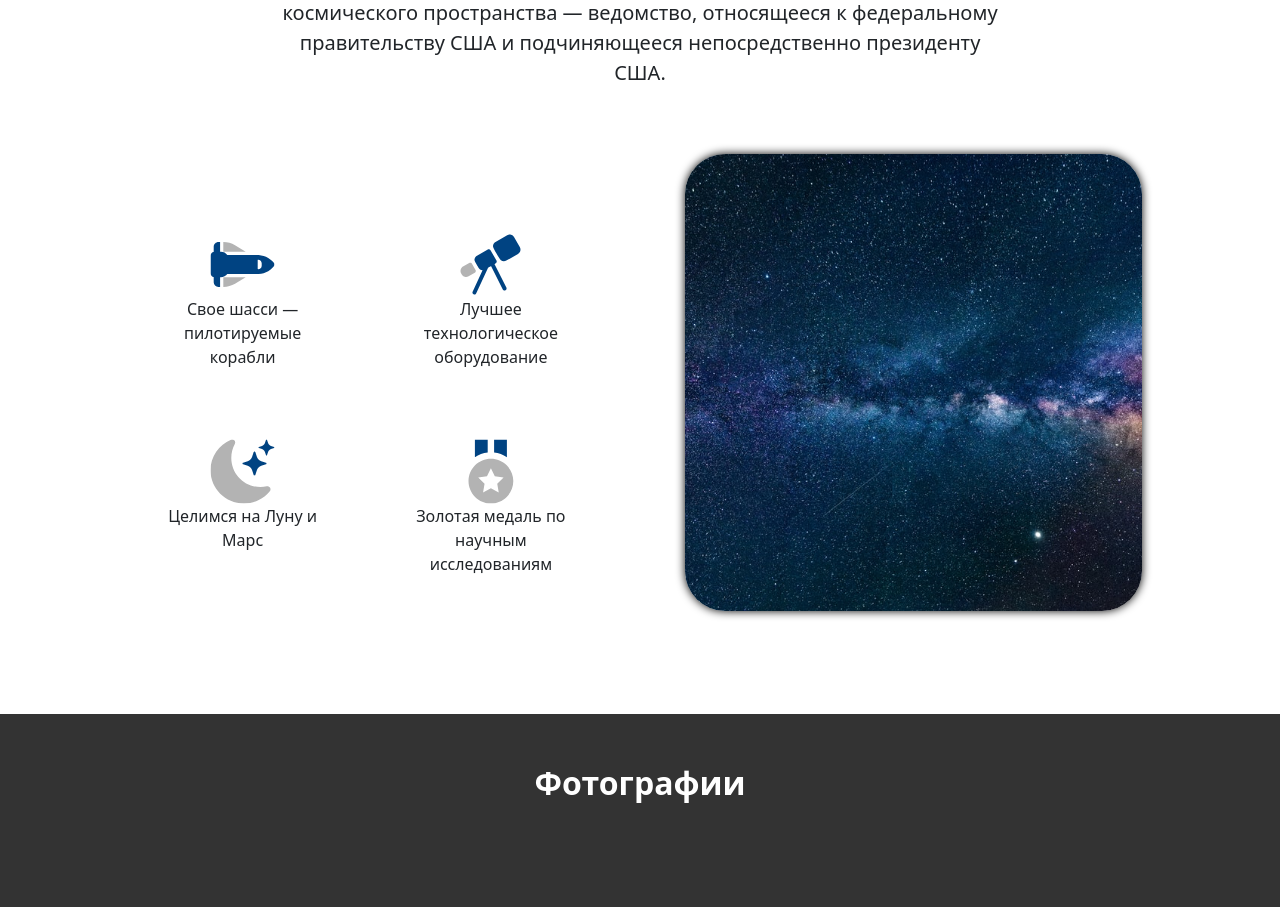
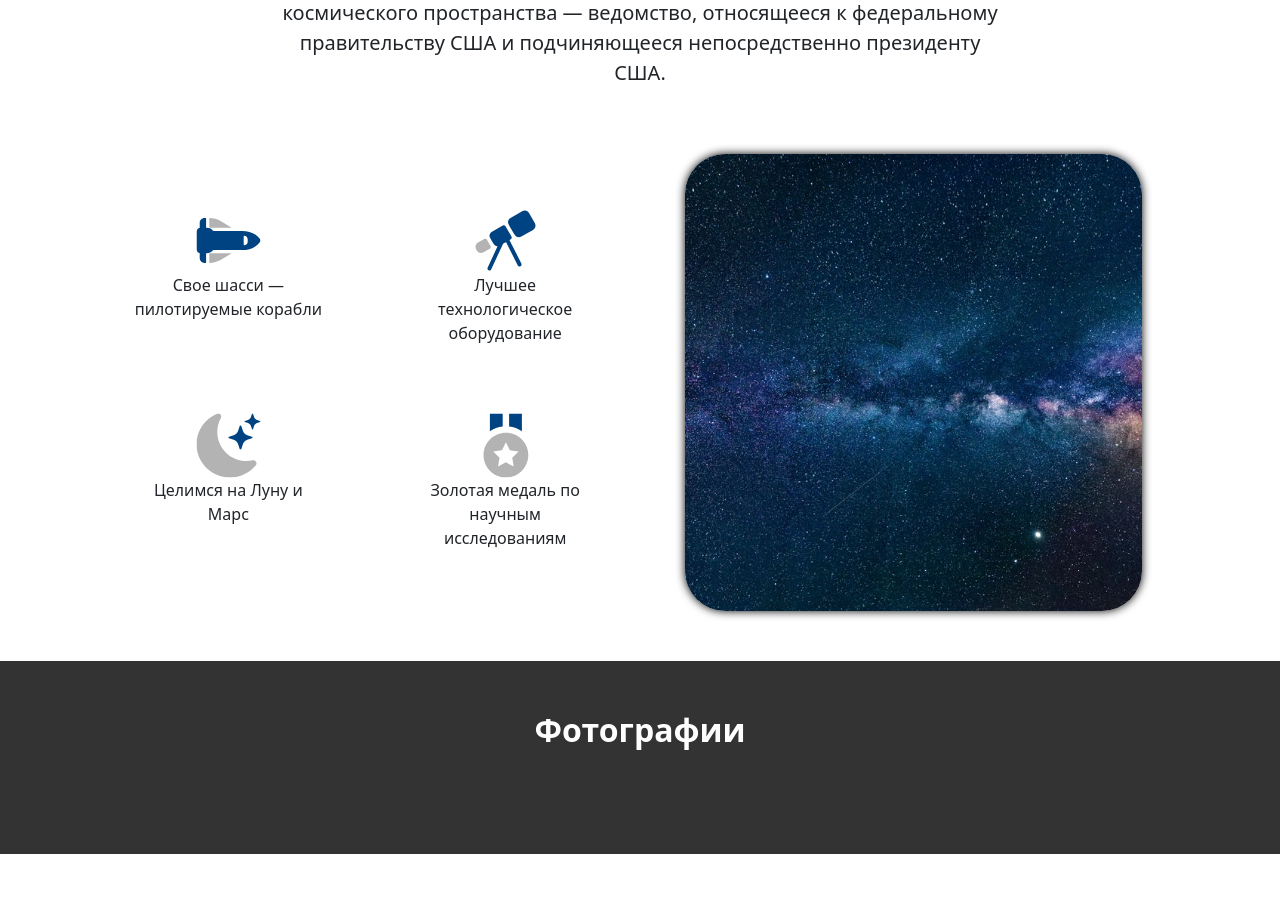
Before and after one commit to SergeiMischenko/nasa_project, a Django app: page / in a window 1280 px wide. Shown: the part 215-1122 px from the top of the page. After the commit the page ends 1069 px from the top, so only its background shows below. Run offline with Django 4.2, Linux system fonts and the light colour scheme; data that the repository does not hold is empty.

Commit message:
fixing fix icons

```diff
--- a/slider/static/nasa_project/css/style.css
+++ b/slider/static/nasa_project/css/style.css
@@ -37,7 +37,8 @@ body,
 
 .icons .col {
     margin: 30px;
-    width: 33%;
+    width: 38%;
+    font-weight: 500;
 }
 
 .main-image img {
--- a/templates/index.html
+++ b/templates/index.html
@@ -47,23 +47,23 @@
         </div>
     </div>
     <div class="col d-lg-flex text-center">
-        <div class="icons row row-cols-2 justify-content-center text-center my-5">
+        <div class="icons row row-cols-2 justify-content-center text-center my-4">
             <!-- Первая строка с иконками -->
-            <div class="col mb-4 ">
+            <div class="col mb-3 ">
                 <img src="{% static 'nasa_project/images/fa6-solid_shuttle-space.svg' %}" alt="Иконка 1" class="icon">
                 <p>Свое шасси — пилотируемые корабли</p>
             </div>
-            <div class="col mb-4 ">
+            <div class="col mb-3 ">
                 <img src="{% static 'nasa_project/images/ion_telescope.svg' %}" alt="Иконка 2" class="icon">
                 <p>Лучшее технологическое оборудование</p>
             </div>
 
             <!-- Вторая строка с иконками -->
-            <div class="col mb-4 ">
+            <div class="col mb-3 ">
                 <img src="{% static 'nasa_project/images/bi_moon-stars-fill.svg' %}" alt="Иконка 3" class="icon">
                 <p>Целимся на Луну и Марс</p>
             </div>
-            <div class="col mb-4 ">
+            <div class="col mb-3 ">
                 <img src="{% static 'nasa_project/images/bxs_medal.svg' %}" alt="Иконка 4" class="icon">
                 <p>Золотая медаль по научным исследованиям</p>
             </div>
```
